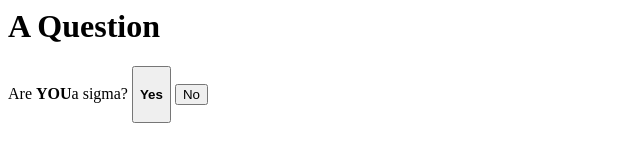
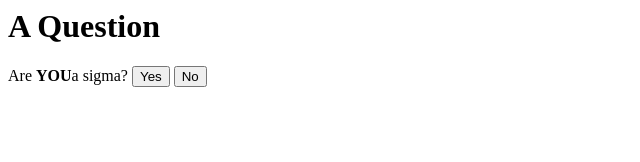
Before and after one commit to andii-24/hutaww, a plain HTML site: page index.html in a window 1280 px wide. Shown: the whole page, without its empty margins (0-640 px from the left). Drawn offline with Linux system fonts and the light colour scheme.

Commit message:
Update index.html

```diff
--- a/index.html
+++ b/index.html
@@ -2,7 +2,7 @@
 <p>Are <strong>YOU</strong>a sigma?
 
 <a href="https://youtu.be/rduZaIoF--o?si=yL4SI1D5Om3S91QA" style="text-decoration: none; font-weight: normal; color: inherit;">
-    <button><h4>Yes</h4></button>
+    <button>Yes</button>
 </a>
 <a href="https://youtu.be/YaG5SAw1n0c?si=hdn0RzjcQafJ2ksX" style="text-decoration: none; font-weight: normal; color: inherit;">
     <button>No</button>
```
